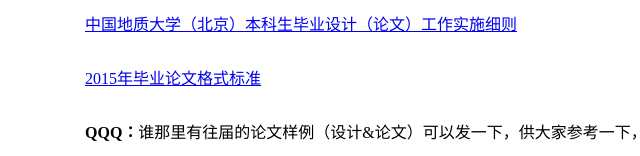
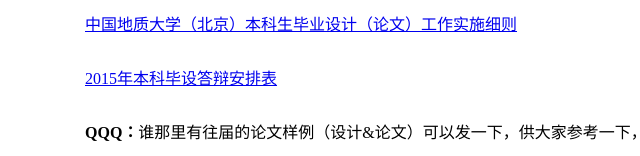
Before and after one commit to imis10071181/imis10071181.github.io, a plain HTML site: page index.html in a window 1280 px wide. Shown: the part 852-1008 px from the top of the page, 43-683 px from the left. Drawn offline with Linux system fonts and the light colour scheme.

Commit message:
modify link

```diff
--- a/index.html
+++ b/index.html
@@ -36,7 +36,7 @@
             <br /><br /><br />
             <hr />
             <li> <a href="res/paper.doc">中国地质大学（北京）本科生毕业设计（论文）工作实施细则 </a></li>
-            <li> <a href="res/2015届本科毕业设计（论文）答辩安排表.doc">2015年毕业论文格式标准</a></li>
+            <li> <a href="res/2015届本科毕业设计（论文）答辩安排表.doc">2015年本科毕设答辩安排表</a></li>
             <li><span class="title">QQQ：</span><span class="content">谁那里有往届的论文样例（设计&论文）可以发一下，供大家参考一下，主要是格式方面。</span></li>
         </ul>
     </div>
```
